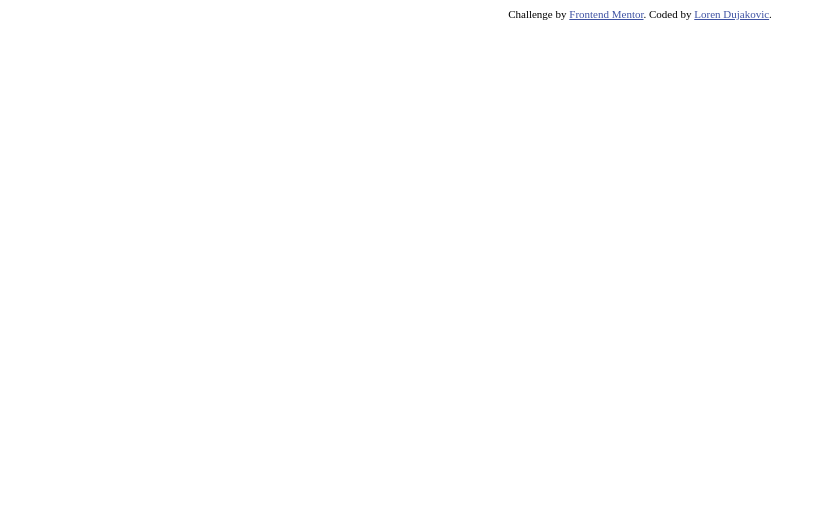
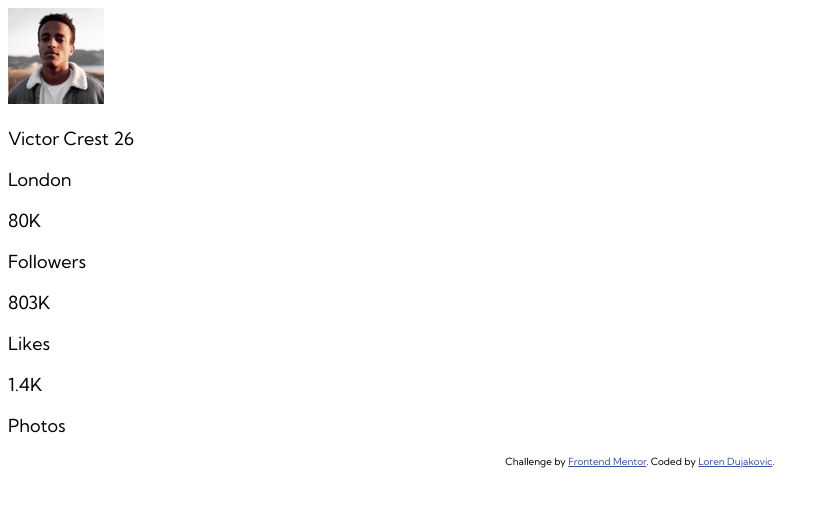
Before and after one commit to lorendujakovic/profile-card-component-main, a plain HTML site: page index.html in a window 1280 px wide. Shown: the whole page, without its empty margins (0-824 px from the left). Drawn offline with Linux system fonts and the light colour scheme.

Commit message:
build structure

```diff
--- a/assets/styles/style.css
+++ b/assets/styles/style.css
@@ -1,5 +1,10 @@
 
+/* Global */
 
+body {
+    font-family: 'Kumbh Sans', sans-serif;
+    font-size: 18px;
+}
 
 
 
@@ -10,5 +15,5 @@
 
 /*Footer*/
 
-.attribution { font-size: 11px; text-align: center; }
+.attribution { font-size: 0.55em; text-align: center; }
 .attribution a { color: hsl(228, 45%, 44%); }
--- a/index.html
+++ b/index.html
@@ -6,16 +6,54 @@
 
   <link type="text/css" rel="stylesheet" href="./assets/styles/style.css">
   <link rel="icon" type="image/png" sizes="32x32" href="./assets/images/favicon-32x32.png">
-
+  <link rel="preconnect" href="https://fonts.gstatic.com">
+<link href="https://fonts.googleapis.com/css2?family=Kumbh+Sans:wght@400;700&display=swap" rel="stylesheet">
   <title>Frontend Mentor | Profile card component</title>
-
-  <!-- Feel free to remove these styles or customise in your own stylesheet 👍 -->
-  <style>
-
-  </style>
 </head>
 <body>
+  <main>
 
+    <section class="center-w1">
+
+        <div class="profile-card-wrapper">
+
+          <div class="user-wrapper">
+
+            <div class="image-wrapper">
+              <img src="./assets/images/image-victor.jpg" alt="user-picture">
+            </div>
+
+            <div class="name-wrapper">
+              <p>Victor Crest 26</p>
+              <p>London</p>
+            </div>
+
+          </div>
+
+          <div class="user-information-wrapper">
+
+            <div class="user-information follower">
+              <p> 80K </p>
+              <p> Followers </p>
+            </div>
+
+            <div class="user-information like">
+              <p> 803K </p>
+              <p> Likes </p>
+            </div>
+
+            <div class="user-information photo">
+              <p> 1.4K </p>
+              <p> Photos </p>
+            </div>
+
+          </div>
+
+        </div>
+
+    </section>
+
+  </main>
   <div class="attribution">
     Challenge by <a href="https://www.frontendmentor.io?ref=challenge" target="_blank">Frontend Mentor</a>.
     Coded by <a href="#">Loren Dujakovic</a>.
```
Also changed, not shown: 1 other file.
